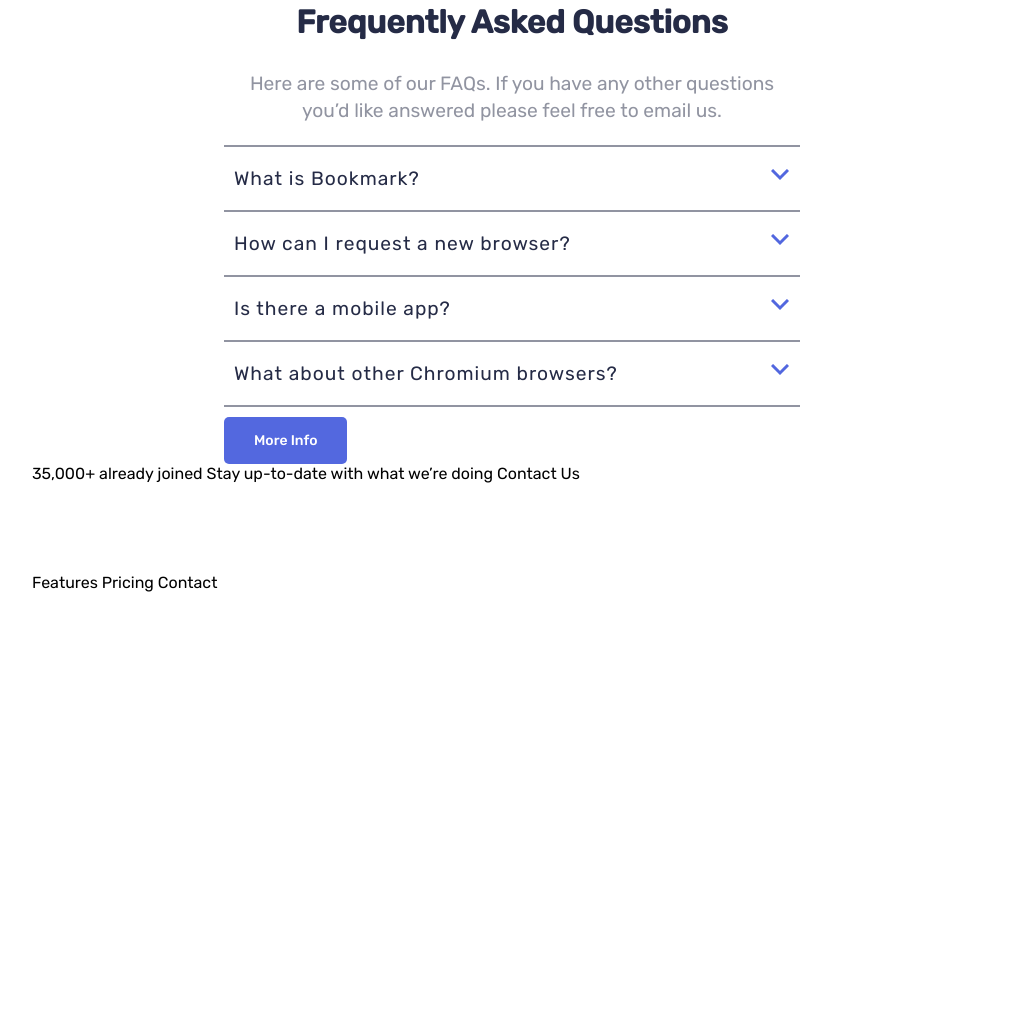
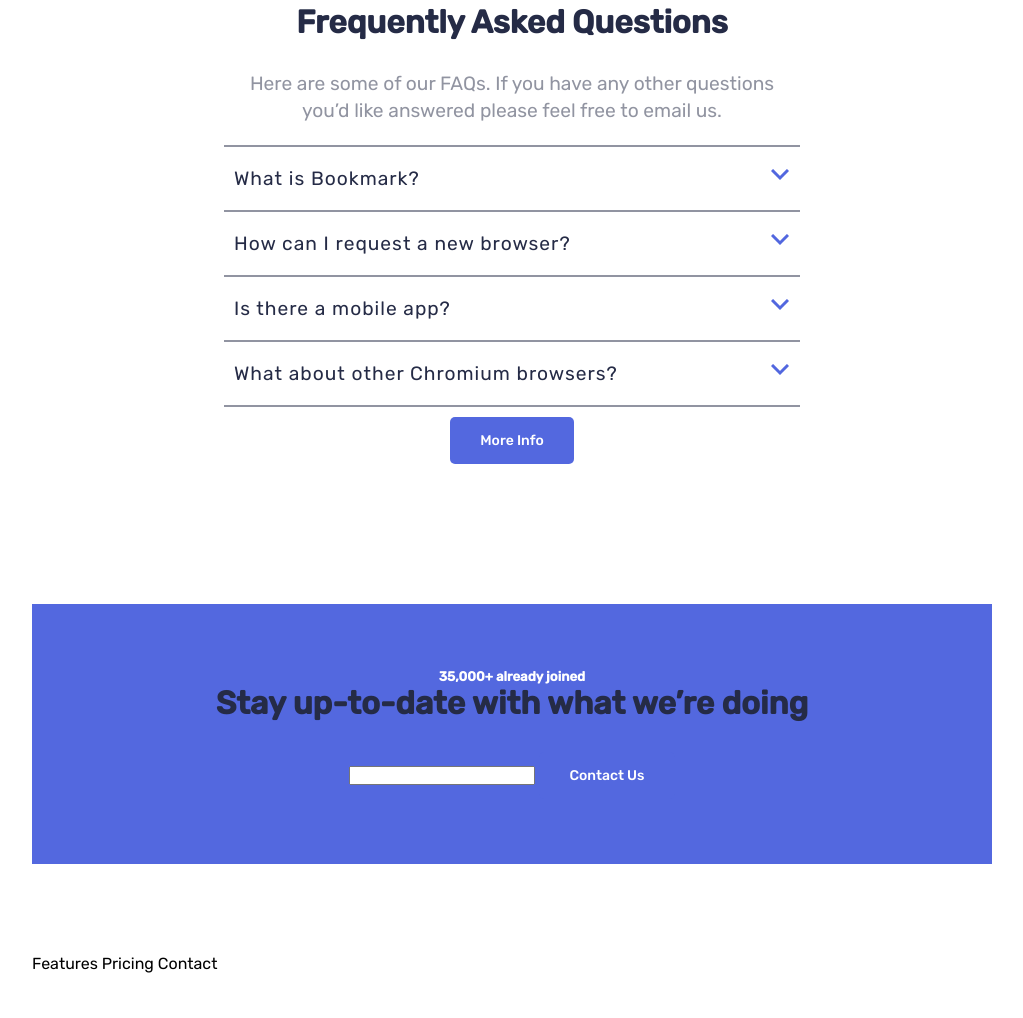
Before and after one commit to UrsulaSpela/bookmark-landing-page, a plain HTML site: page index.html in a window 1280 px wide. Shown: the part 2345-3363 px from the top of the page, without its empty margins (128-1151 px from the left). Before the commit the page ends 2982 px from the top, so only its background shows below. Drawn offline with Linux system fonts and the light colour scheme.

Commit message:
Add files via upload

```diff
--- a/index.html
+++ b/index.html
@@ -169,12 +169,12 @@
       <button>More Info</button>
     </section>
 
-    <section>
-      35,000+ already joined
+    <section id="join-us">
+      <h5>35,000+ already joined</h5>
 
-      Stay up-to-date with what we’re doing
-
-      Contact Us
+      <h2>Stay up-to-date with what we’re doing</h2>
+      <input type="text">
+      <button>Contact Us</button>
     </section>
   </main>
 
--- a/style.css
+++ b/style.css
@@ -136,6 +136,8 @@ hr{
 #faqs{
     max-width: 60%;
     margin: 0 auto;
+    text-align: center;
+    padding-bottom: 140px;
 }
 #faqs hr{
     border: .5px solid hsl(229, 8%, 60%);
@@ -149,6 +151,7 @@ hr{
     padding: 10px;
     background: url(images/icon-arrow.svg) no-repeat;
     background-position: 98% 40%;
+    text-align: left;
 }
 #faqs p{
     padding-bottom: 10px;
@@ -156,6 +159,12 @@ hr{
 .answer{
     display: none;
 }
+#join-us{
+    background:hsl(231, 69%, 60%);
+    color: white;
+    padding: 65px;
+    text-align: center;
+}
 footer{
     padding: 45px 160px;
 }
```
